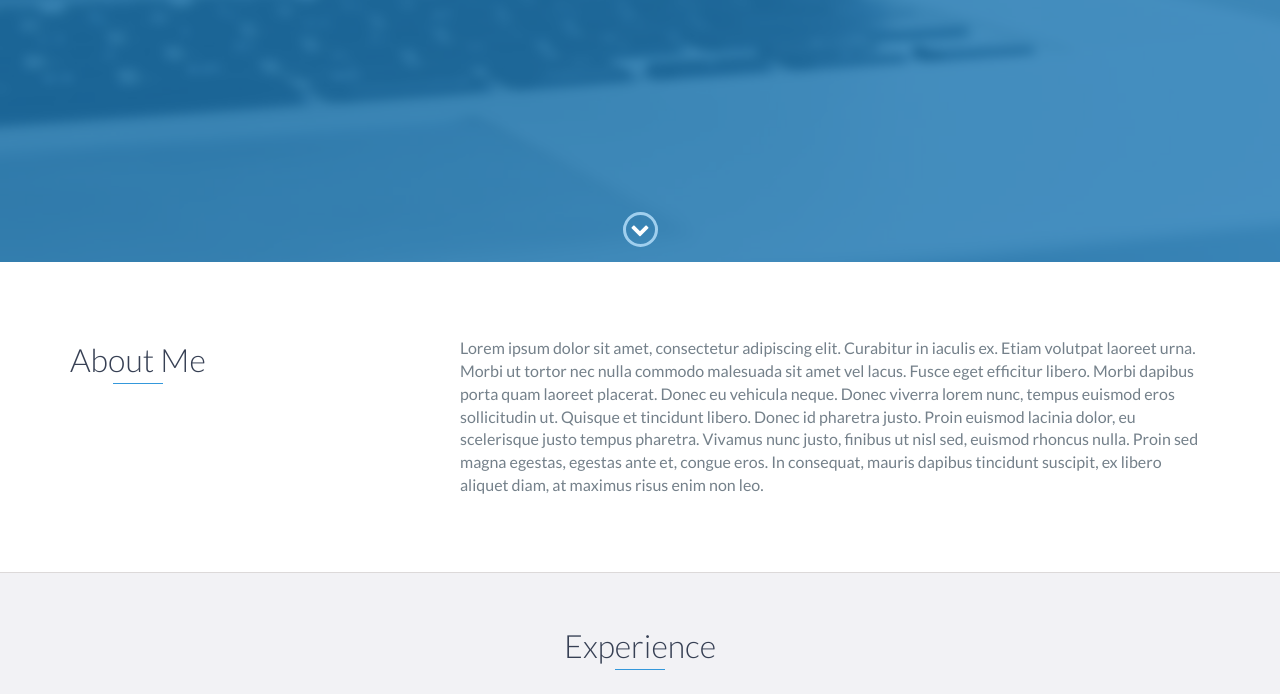
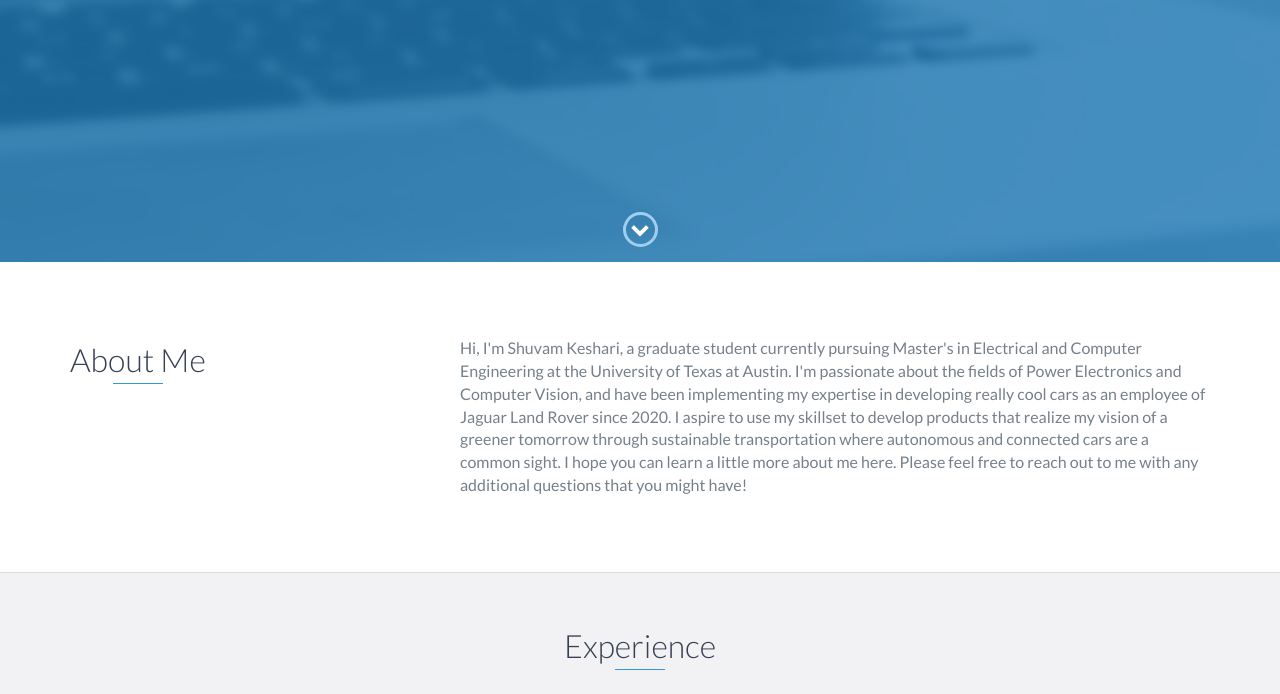
Before and after one commit to keshariS/my_portfolio, a website: page index.html in a window 1280 px wide. Shown: the part 538-1232 px from the top of the page. Drawn offline with nearby package versions, Linux system fonts and the light colour scheme.

Commit message:
Update index.html

```diff
--- a/index.html
+++ b/index.html
@@ -73,9 +73,7 @@
                 </div>
                 <div class="col-md-8">
                     <p>
-                        Lorem ipsum dolor sit amet, consectetur adipiscing elit. Curabitur in iaculis ex. Etiam volutpat laoreet urna. Morbi ut tortor nec nulla commodo malesuada sit amet vel lacus. Fusce eget efficitur libero. Morbi dapibus porta quam laoreet placerat. Donec
-                        eu vehicula neque. Donec viverra lorem nunc, tempus euismod eros sollicitudin ut. Quisque et tincidunt libero. Donec id pharetra justo. Proin euismod lacinia dolor, eu scelerisque justo tempus pharetra. Vivamus nunc justo, finibus
-                        ut nisl sed, euismod rhoncus nulla. Proin sed magna egestas, egestas ante et, congue eros. In consequat, mauris dapibus tincidunt suscipit, ex libero aliquet diam, at maximus risus enim non leo.
+                        Hi, I'm Shuvam Keshari, a graduate student currently pursuing Master's in Electrical and Computer Engineering at the University of Texas at Austin. I'm passionate about the fields of Power Electronics and Computer Vision, and have been implementing my expertise in developing really cool cars as an employee of Jaguar Land Rover since 2020. I aspire to use my skillset to develop products that realize my vision of a greener tomorrow through sustainable transportation where autonomous and connected cars are a common sight. I hope you can learn a little more about me here. Please feel free to reach out to me with any additional questions that you might have!
                     </p>
                 </div>
             </div>
```
